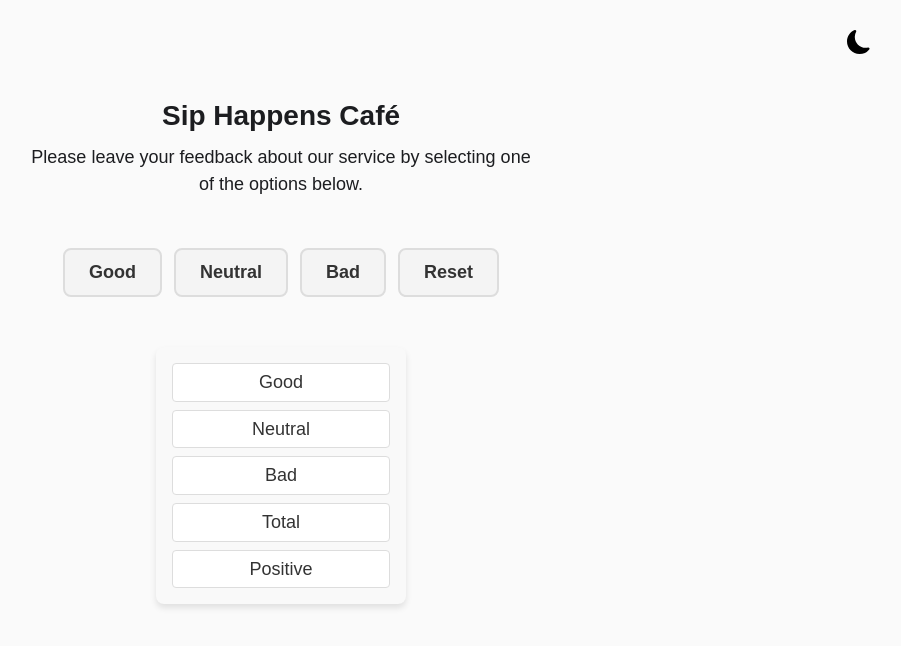
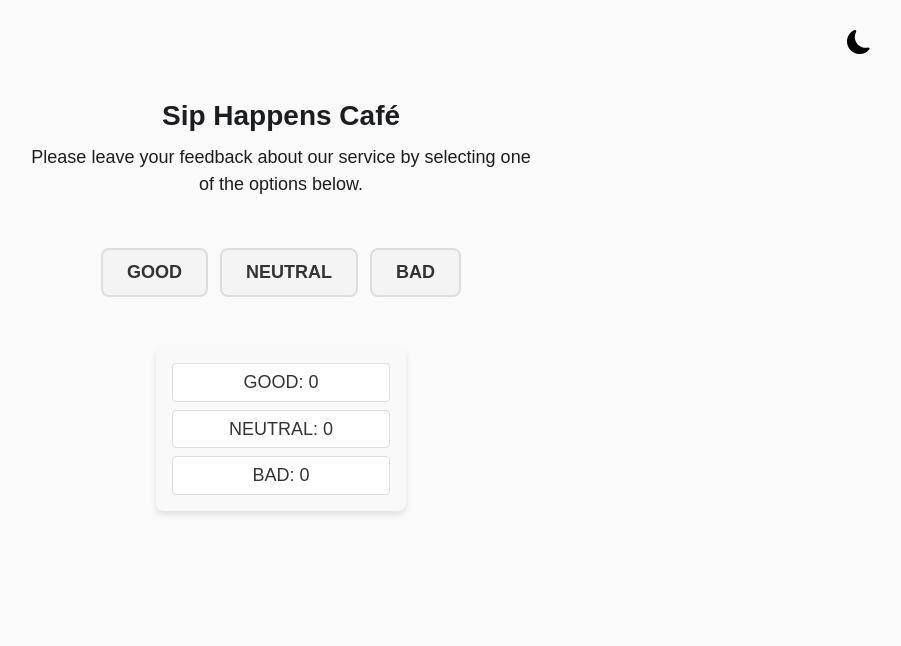
Before and after one commit to Vlad-Rzaiev/goit-react-hw-02, a React (Vite) app: page / in a window 1280 px wide. Shown: the top 646 px of the page, without its empty margins (359-1260 px from the left). Built offline with nearby package versions, Linux system fonts and the light colour scheme.

Commit message:
add clicks function

```diff
--- a/src/App.jsx
+++ b/src/App.jsx
@@ -7,39 +7,29 @@ import Options from './components/Options/Options';
 import Feedback from './components/Feedback/Feedback';
 
 function App() {
-  const [isDarkMode, setIsDarkMode] = useState(() => {
-    const savedTheme = localStorage.getItem('theme');
-
-    if (savedTheme !== null) {
-      return JSON.parse(savedTheme);
-    }
-
-    return false;
+  const [values, setValues] = useState({
+    good: 0,
+    neutral: 0,
+    bad: 0,
   });
 
-  useEffect(() => {
-    if (isDarkMode) {
-      document.body.classList.add('darkMode');
-    } else {
-      document.body.classList.remove('darkMode');
-    }
-    localStorage.setItem('theme', JSON.stringify(isDarkMode));
-  }, [isDarkMode]);
-
-  const toggleDarkMode = () => {
-    setIsDarkMode(state => !state);
+  const updateFeedback = feedbackType => {
+    setValues(prevArr => ({
+      ...prevArr,
+      [feedbackType]: prevArr[feedbackType] + 1,
+    }));
   };
 
   return (
     <Section>
       <Container>
-        <DarkModeButton onClick={toggleDarkMode} isDarkMode={isDarkMode} />
+        <DarkModeButton />
 
         <Description />
 
-        <Options />
+        <Options name={Object.keys(values)} update={updateFeedback} />
 
-        <Feedback />
+        <Feedback titles={Object.keys(values)} values={Object.values(values)} />
       </Container>
     </Section>
   );
--- a/src/components/DakModeButton/DakModeButton.jsx
+++ b/src/components/DakModeButton/DakModeButton.jsx
@@ -1,9 +1,33 @@
+import { useState, useEffect } from 'react';
 import { BsMoonFill, BsSunFill } from 'react-icons/bs';
 import styles from './DakModeButton.module.css';
 
-export default function DarkModeButton({ onClick, isDarkMode }) {
+export default function DarkModeButton() {
+  const [isDarkMode, setIsDarkMode] = useState(() => {
+    const savedTheme = localStorage.getItem('theme');
+
+    if (savedTheme !== null) {
+      return JSON.parse(savedTheme);
+    }
+
+    return false;
+  });
+
+  useEffect(() => {
+    if (isDarkMode) {
+      document.body.classList.add('darkMode');
+    } else {
+      document.body.classList.remove('darkMode');
+    }
+    localStorage.setItem('theme', JSON.stringify(isDarkMode));
+  }, [isDarkMode]);
+
+  const toggleDarkMode = () => {
+    setIsDarkMode(state => !state);
+  };
+
   return (
-    <button className={styles.button} onClick={onClick}>
+    <button className={styles.button} onClick={toggleDarkMode}>
       {isDarkMode ? (
         <BsSunFill color="yellow" size="24" />
       ) : (
--- a/src/components/Feedback/Feedback.jsx
+++ b/src/components/Feedback/Feedback.jsx
@@ -1,13 +1,13 @@
 import styles from './Feedback.module.css';
 
-export default function Feedback() {
+export default function Feedback({ titles, values }) {
   return (
     <div className={styles.feedbackContainer}>
-      <p className={styles.feedbackText}>Good</p>
-      <p className={styles.feedbackText}>Neutral</p>
-      <p className={styles.feedbackText}>Bad</p>
-      <p className={styles.feedbackText}>Total</p>
-      <p className={styles.feedbackText}>Positive</p>
+      {titles.map((title, idx) => (
+        <p className={styles.feedbackText} key={title[idx]}>
+          {title}: {values[idx]}
+        </p>
+      ))}
     </div>
   );
 }
--- a/src/components/Feedback/Feedback.module.css
+++ b/src/components/Feedback/Feedback.module.css
@@ -18,6 +18,7 @@
   padding: 8px 12px;
   border-radius: 4px;
   width: 100%;
+  text-transform: uppercase;
   text-align: center;
   background-color: #ffffff;
   border: 1px solid #ddd;
--- a/src/components/Options/Options.jsx
+++ b/src/components/Options/Options.jsx
@@ -1,12 +1,17 @@
 import styles from './Options.module.css';
 
-export default function Options() {
+export default function Options({ name, update }) {
   return (
     <div className={styles.optionsContainer}>
-      <button className={styles.optionsButton}>Good</button>
-      <button className={styles.optionsButton}>Neutral</button>
-      <button className={styles.optionsButton}>Bad</button>
-      <button className={styles.optionsButton}>Reset</button>
+      {name.map((type, idx) => (
+        <button
+          className={styles.optionsButton}
+          key={name[idx]}
+          onClick={() => update(type)}
+        >
+          {type}
+        </button>
+      ))}
     </div>
   );
 }
--- a/src/components/Options/Options.module.css
+++ b/src/components/Options/Options.module.css
@@ -7,6 +7,7 @@
 }
 
 .optionsButton {
+  text-transform: uppercase;
   padding: 12px 24px;
   font-size: 18px;
   font-weight: 600;
```
